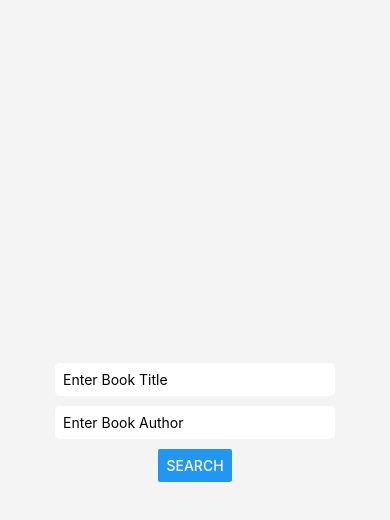
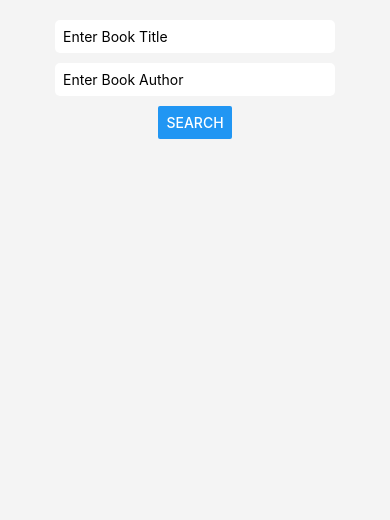
Before and after one commit to aromalbalakrishnan/android-app_1, a React Native app: screen / in a window 390 px wide. Shown: the top 520 px of the page. Built offline with nearby package versions, Linux system fonts and the light colour scheme.

Commit message:
book details list display

```diff
--- a/App.js
+++ b/App.js
@@ -19,7 +19,7 @@
 //   },
 // });
 import React, { useState } from "react";
-import { View, Text, TextInput, Button, Image, StyleSheet } from "react-native";
+import { View, Text, TextInput, Button, Image, StyleSheet, ScrollView } from "react-native";
 
 export default function App() {
   const [bookTitle, setBookTitle] = useState("");
@@ -27,20 +27,50 @@ export default function App() {
   const [bookDetails, setBookDetails] = useState({});
   const [bookImage, setBookImage] = useState("");
 
+  const [books, setBooks] = useState([]);
+
   const makeApiCall = () => {
     setBookDetails({});
     setBookImage("");
 
-    fetch(
-      `https://www.googleapis.com/books/v1/volumes?q=${encodeURIComponent(
-        bookTitle + bookAuthor
-      )}`
-    )
+    const formattedBookTitle = bookTitle.trim().replace(/ /g, '%');
+    const formattedBookAuthor = bookAuthor.trim().replace(/ /g, '%');
+
+    const query = formattedBookTitle && formattedBookAuthor? `intitle:${encodeURIComponent(formattedBookTitle)}+inauthor:${encodeURIComponent(formattedBookAuthor)}`
+        : formattedBookTitle? `intitle:${encodeURIComponent(formattedBookTitle)}`
+        : formattedBookAuthor? `inauthor:${encodeURIComponent(formattedBookAuthor)}`
+        : "";
+
+    fetch(`https://www.googleapis.com/books/v1/volumes?q=${query}`)
       .then((response) => response.json())
       .then((data) => {
-        handleResponse(data);
+        // handleResponse(data);
+        setBooks(data.items || [])
       })
       .catch((error) => console.error(error));
+  };
+
+  const renderBooks = () => {
+    return books.map((book, index) => {
+      const volumeInfo = book.volumeInfo;
+      const title = volumeInfo.title || "Title not available";
+      const subtitle = volumeInfo.subtitle || "Subtitle not available";
+      const authors = volumeInfo.authors ? volumeInfo.authors.join(", ") : "Author not available";
+      const thumbnail = volumeInfo.imageLinks ? volumeInfo.imageLinks.thumbnail : "";
+      const price = book.saleInfo && book.saleInfo.retailPrice ? `${book.saleInfo.retailPrice.amount} ${book.saleInfo.retailPrice.currencyCode}` : "Price not available";
+
+      return (
+        <View key={index} style={styles.bookContainer}>
+          <Image source={{ uri: thumbnail }} style={styles.image} />
+          <View style={styles.bookDetails}>
+            <Text>Title: {title}</Text>
+            <Text>Subtitle: {subtitle}</Text>
+            <Text>Author: {authors}</Text>
+            <Text>Price: {price}</Text>
+          </View>
+        </View>
+      );
+    });
   };
 
   const handleResponse = (response) => {
@@ -101,7 +131,7 @@ export default function App() {
         value={bookAuthor}
       />
       <Button title="Search" onPress={makeApiCall} />
-      {bookImage ? (
+      {/* {bookImage ? (
         <Image source={{ uri: bookImage }} style={styles.image} />
       ) : null}
        {bookDetails.title === 'No books found' ? (
@@ -115,7 +145,10 @@ export default function App() {
           <Text>Author: {bookDetails.author}</Text>
           <Text>Price: {bookDetails.price}</Text>
         </View>
-      ) : null}
+      ) : null}  */}
+      <ScrollView style={styles.scrollView}>
+        {renderBooks()}
+      </ScrollView>
     </View>
   );
 }
@@ -135,13 +168,20 @@ const styles = StyleSheet.create({
     backgroundColor: "#fff",
     borderRadius: 5,
   },
+  scrollView: {
+    width: "100%",
+  },
+  bookContainer: {
+    flexDirection: "row",
+    marginBottom: 20,
+  },
   image: {
     width: 100,
     height: 150,
-    marginTop: 20,
     borderRadius: 5,
   },
   bookDetails: {
-    marginTop: 20,
+    flex: 1,
+    marginLeft: 10,
   },
 });
--- a/package.json
+++ b/package.json
@@ -12,7 +12,10 @@
     "expo": "~50.0.3",
     "expo-status-bar": "~1.11.1",
     "react": "18.2.0",
-    "react-native": "0.73.2"
+    "react-native": "0.73.2",
+    "react-native-web": "~0.19.6",
+    "react-dom": "18.2.0",
+    "@expo/metro-runtime": "~3.1.1"
   },
   "devDependencies": {
     "@babel/core": "^7.20.0"
```
Also changed, not shown: 1 other file (tests, documents, lock files or other folders).
